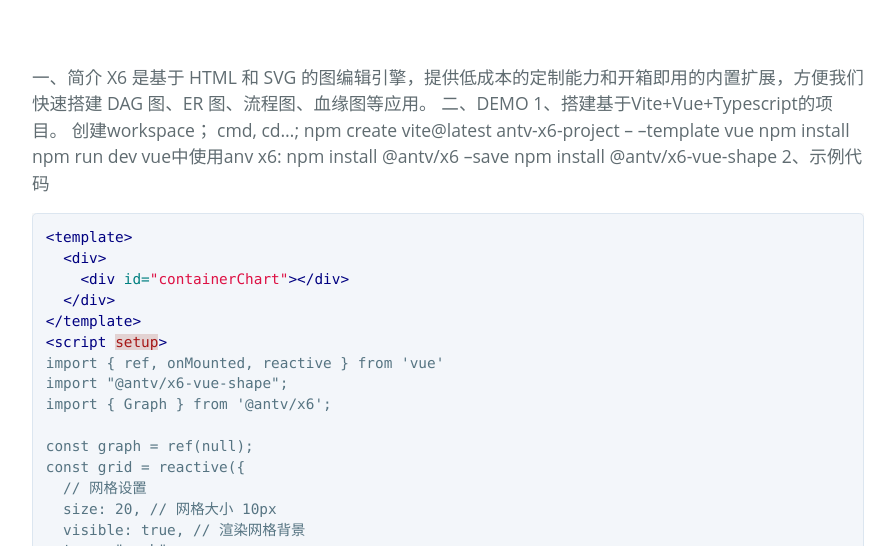
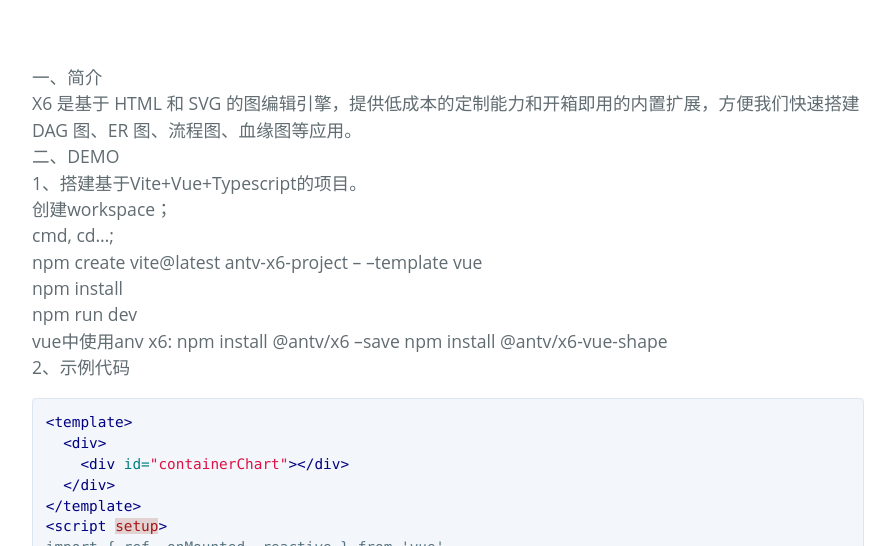
Before and after one commit to valiant0801/braveBlog, a Jekyll site: the page built from _posts/2023-7-20-AntV X6.md, in a window 1280 px wide and 900 px high, cut to the strip 354-900 px from the top of the window. Shown: the whole strip, without its empty margins (192-1087 px from the left). Built offline with Jekyll 4.4.1, drawn with Linux system fonts in a browser that asks for light colours; some web fonts are replaced.

Commit message:
Update 2023-7-20-AntV X6.md
格式化

````diff
--- a/_posts/2023-7-20-AntV X6.md
+++ b/_posts/2023-7-20-AntV X6.md
@@ -3,17 +3,17 @@ layout: post
 title: antv x6实践
 tags: 技术
 ---
-一、简介
-X6 是基于 HTML 和 SVG 的图编辑引擎，提供低成本的定制能力和开箱即用的内置扩展，方便我们快速搭建 DAG 图、ER 图、流程图、血缘图等应用。
-二、DEMO
-1、搭建基于Vite+Vue+Typescript的项目。
-创建workspace；
-cmd, cd...;
-npm create vite@latest antv-x6-project -- --template vue
-npm install
-npm run dev
-vue中使用anv x6: npm install @antv/x6 --save  npm install @antv/x6-vue-shape
-2、示例代码
+一、简介<br />
+X6 是基于 HTML 和 SVG 的图编辑引擎，提供低成本的定制能力和开箱即用的内置扩展，方便我们快速搭建 DAG 图、ER 图、流程图、血缘图等应用。<br />
+二、DEMO<br />
+1、搭建基于Vite+Vue+Typescript的项目。<br />
+创建workspace；<br />
+cmd, cd...;<br />
+npm create vite@latest antv-x6-project -- --template vue<br />
+npm install<br />
+npm run dev<br />
+vue中使用anv x6: npm install @antv/x6 --save  npm install @antv/x6-vue-shape<br />
+2、示例代码<br />
 ```xml
 <template>
   <div>
````
